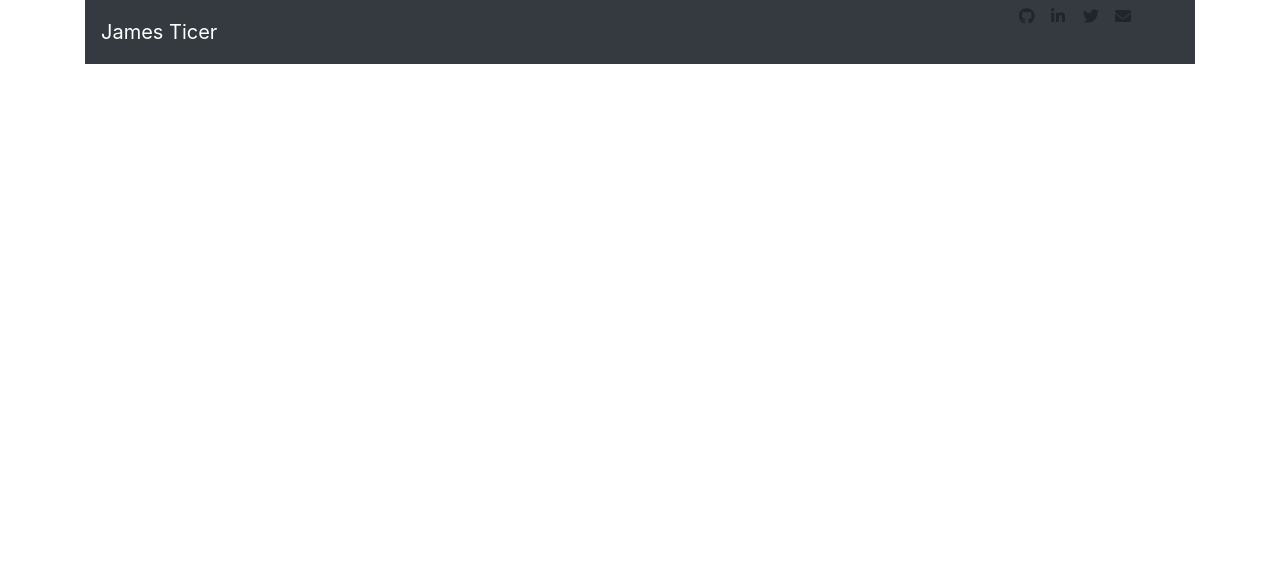
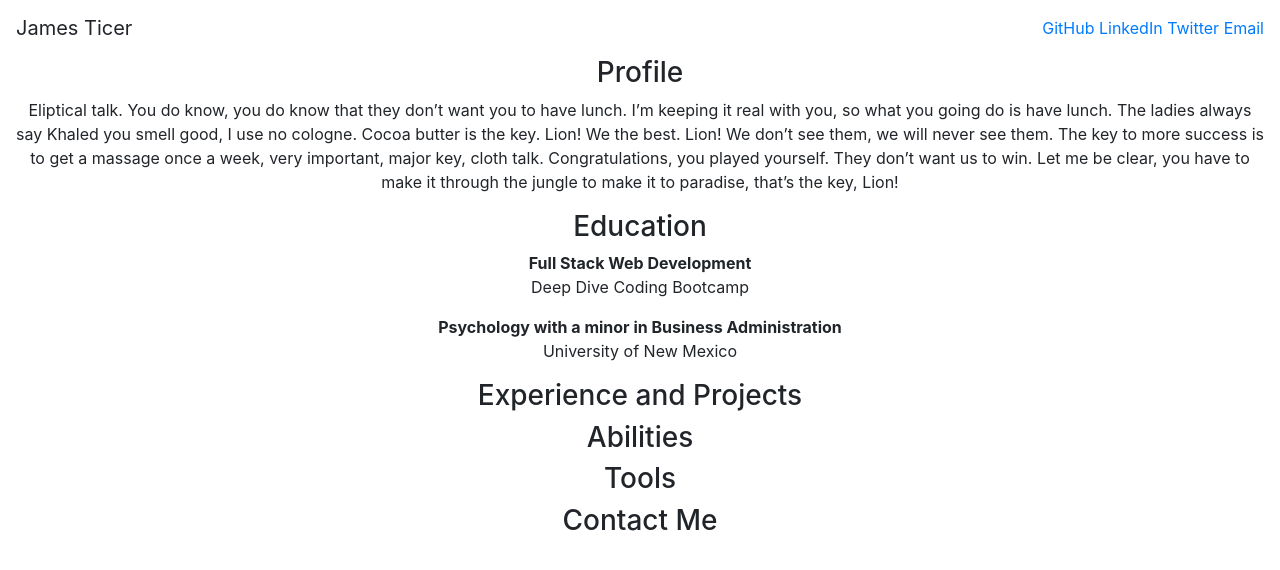
Before and after one commit to jticer4/my-pwp-james, a PHP site: page / in a window 1280 px wide. Shown: the top 570 px of the page. Run offline with PHP 8.4, Linux system fonts and the light colour scheme; some libraries are stand-ins or nearby versions.

Commit message:
added in some filler text and some real text, I also refactored my nav bar and made it transparent

```diff
--- a/public_html/index.php
+++ b/public_html/index.php
@@ -19,24 +19,43 @@
 		<title>James Ticer PWP</title>
 	</head>
 	<body>
-		<div class="container">
-			<nav class="navbar navbar-expand-lg navbar-dark bg-dark">
-				<a class="navbar-brand" href="#">James Ticer</a>
-				<ul class="navbar-nav ml-auto">
-					<li class="nav-item  fab fa-github">
-						<a class="nav-link" href="#">
-					</li>
-					<li class="nav-item fab fa-linkedin-in">
-						<a class="nav-link" href="#">
-					</li>
-					<li class="nav-item fab fa-twitter">
-						<a class="nav-link" href="#">
-					</li>
-					<li class="nav-item fas fa-envelope">
-						<a class="nav-link" href="#">
-					</li>
-				</ul>
+		<div>
+			<nav class="navbar">
+				<a class="navbar-brand">James Ticer</a>
+				<span class="inline-block ml-auto">
+				<a href="https://google.com">GitHub</a>
+				<a href="https://google.com">LinkedIn</a>
+				<a href="https://google.com">Twitter</a>
+				<a href="https://google.com">Email</a>
+					</span>
 			</nav>
+		</div>
+
+		<div class="container-fluid text-center">
+			<h3>Profile</h3>
+			<p>Eliptical talk. You do know, you do know that they don’t want you to have lunch. I’m keeping it real with you, so what you going do is have lunch. The ladies always say Khaled you smell good, I use no cologne. Cocoa butter is the key. Lion! We the best. Lion! We don’t see them, we will never see them. The key to more success is to get a massage once a week, very important, major key, cloth talk. Congratulations, you played yourself. They don’t want us to win. Let me be clear, you have to make it through the jungle to make it to paradise, that’s the key, Lion!</p>
+		</div>
+
+		<div class="container-fluid text-center">
+			<h3>Education</h3>
+			<p><strong>Full Stack Web Development</strong><br>Deep Dive Coding 			Bootcamp</p>
+			<p><strong>Psychology with a minor in Business Administration</strong><br>University of New Mexico</p>
+		</div>
+
+		<div class="container-fluid text-center">
+			<h3>Experience and Projects</h3>
+		</div>
+
+		<div class="container-fluid text-center">
+			<h3>Abilities</h3>
+		</div>
+
+		<div class="container-fluid text-center">
+			<h3>Tools</h3>
+		</div>
+
+		<div class="container-fluid text-center">
+			<h3>Contact Me</h3>
 		</div>
 	</body>
 </html>
```
